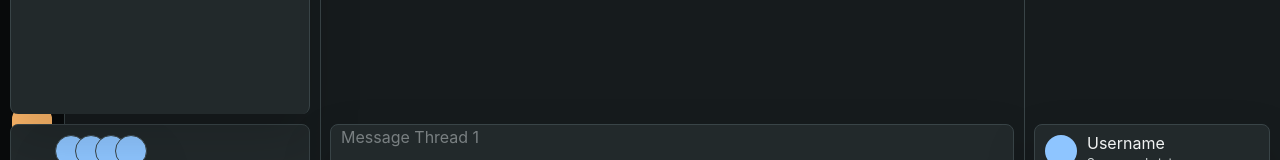
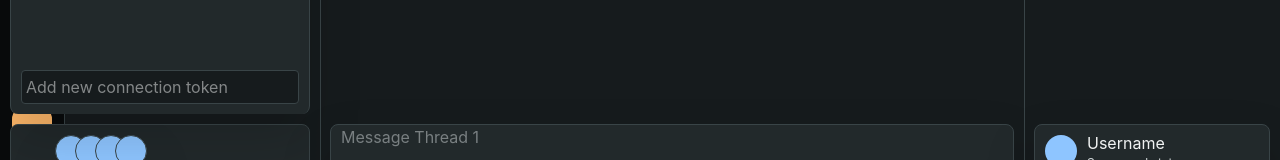
Before and after one commit to Miabread/splist-26, a Vue app in the folder client/: page / in a window 1280 px wide. Both pictures are taken after a click on the button 89 px from the left and 763 px from the top of the page. Shown: the part 612-772 px from the top of the page. Built offline with nearby package versions, Linux system fonts and the light colour scheme; some icons are missing.

Commit message:
Implement very basic token storage

```diff
--- a/client/src/core/ClientFooter.vue
+++ b/client/src/core/ClientFooter.vue
@@ -1,8 +1,8 @@
 <script setup lang="ts">
 import { Icon } from '@iconify/vue';
-import { onClickOutside } from '@vueuse/core';
+import { onClickOutside, useLocalStorage } from '@vueuse/core';
 import { ref } from 'vue';
-import { range } from '../util';
+import { parseJwtBody, range } from '../util';
 
 const isConnectionsOpen = ref(false);
 const connectionsPaneRef = ref(null);
@@ -20,6 +20,27 @@ onClickOutside(
     },
     { ignore: [clientPaneRef] },
 );
+
+interface Connection {
+    sub: string;
+    sub_name: string;
+    iss: string;
+    iss_name: string;
+    jwt: string;
+}
+
+const connections = useLocalStorage('connections', new Map<number, Connection>());
+
+const nextConnectionId = useLocalStorage('connectionId', 0);
+const getNextConnectionId = () => nextConnectionId.value++;
+
+const newConnectionToken = ref('');
+
+const createNewConnection = () => {
+    const body = parseJwtBody(newConnectionToken.value);
+    body['jwt'] = newConnectionToken;
+    connections.value.set(getNextConnectionId(), body);
+};
 </script>
 
 <template>
@@ -58,9 +79,21 @@ onClickOutside(
         <aside
             v-if="isConnectionsOpen"
             ref="connectionsPaneRef"
-            class="col-[1/3] row-[2/2] rounded-lg border-x border-t border-mist-700 bg-mist-800 m-2.5 mt-10 drop-shadow-2xl"
+            class="col-[1/3] row-[2/2] rounded-lg border-x border-t border-mist-700 bg-mist-800 m-2.5 mt-10 p-2.5 drop-shadow-2xl flex flex-col justify-between"
         >
-            meow
+            <div class="flex-1 flex flex-col">
+                <span v-for="[id, value] in connections" :key="id"
+                    >{{ id }}. {{ value.sub_name }} @ {{ value.iss_name }}</span
+                >
+            </div>
+            <input
+                type="text"
+                autocomplete="off"
+                class="bg-mist-900 border border-mist-700 rounded self-end w-full focus:outline-none p-1"
+                placeholder="Add new connection token"
+                v-model="newConnectionToken"
+                @keypress.enter="createNewConnection"
+            />
         </aside>
     </Transition>
 </template>
--- a/client/src/util.ts
+++ b/client/src/util.ts
@@ -11,3 +11,17 @@ export const range = (start: number, length?: number) => {
 
     return Array.from({ length }, (_, i) => i + start);
 };
+
+export const parseJwtBody = (token: string) => {
+    try {
+        const base64 = (token.split('.')[1] ?? '').replace(/-/g, '+').replace(/_/g, '/');
+        const uri = atob(base64)
+            .split('')
+            .map((c) => '%' + ('00' + c.charCodeAt(0).toString(16)).slice(-2))
+            .join('');
+
+        return JSON.parse(decodeURIComponent(uri));
+    } catch (error) {
+        console.error('Invalid JWT token format', error);
+    }
+};
```
